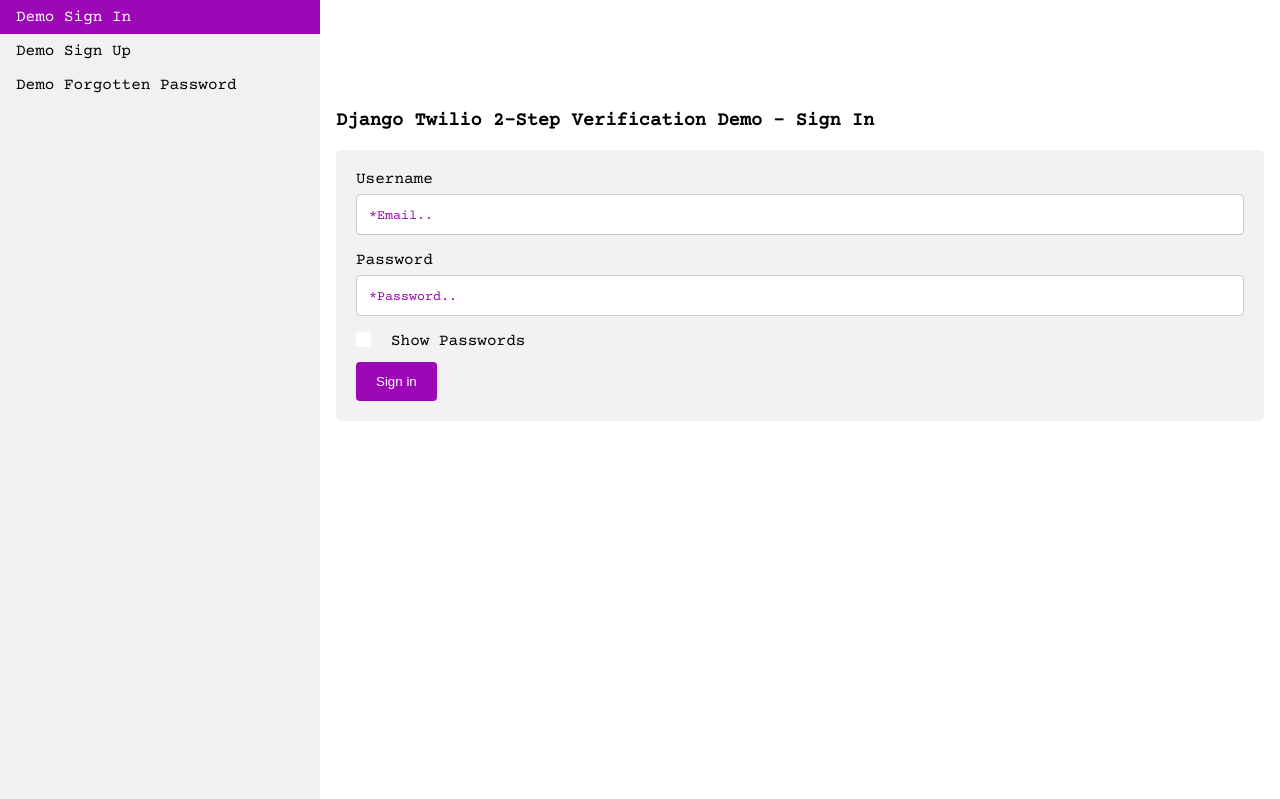
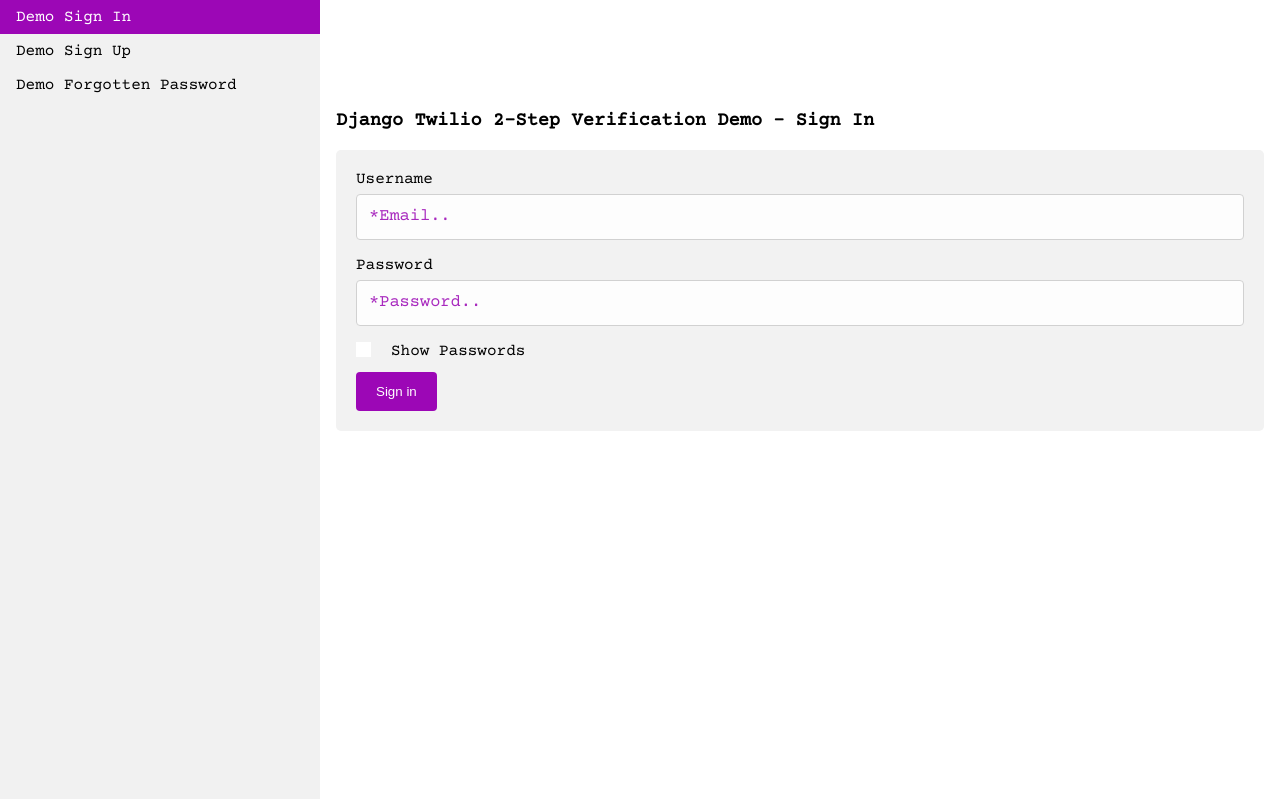
Before and after one commit to bobby-didcoding/did_django_twilio_app, a Django app: page / in a window 1280 px wide. Shown: the top 799 px of the page. Run offline with Django 3.2, Linux system fonts and the light colour scheme.

Commit message:
debugging

```diff
--- a/did_django_twilio_api/settings.py
+++ b/did_django_twilio_api/settings.py
@@ -140,7 +140,7 @@
 EMAIL_PORT = 'XXX'
 EMAIL_USE_TLS = 'XXX'
 EMAIL_HOST_USER = 'XXX'
-DISPLAY_NAME = "2-step auth demo email"
+DISPLAY_NAME = "2-Step Verification API demo email"
 DONOT_REPLY_EMAIL_PASSWORD = 'XXX'
 CURRENT_SITE = "http://localhost:8000"
 
--- a/static/main.css
+++ b/static/main.css
@@ -97,6 +97,18 @@
 ::placeholder {
   color: #9c07b6;
   font-family: 'Courier Prime', monospace;
+}
+
+select.selection option,
+{
+  color: #9c07b6;
+  font-family: 'Courier Prime', monospace;
+}
+
+input, select{
+  color: #9c07b6;
+  font-family: 'Courier Prime', monospace;
+
 }
 
 /* The container */
@@ -276,3 +288,23 @@
 #payment-form {
   width: 100%;
 }
+
+/* style inputs and link buttons */
+input, select,
+.btn {
+  width: 100%;
+  padding: 12px;
+  border: none;
+  border-radius: 4px;
+  margin: 5px 0;
+  opacity: 0.85;
+  display: inline-block;
+  font-size: 17px;
+  line-height: 20px;
+  text-decoration: none; /* remove underline from anchors */
+}
+
+input:hover,
+.btn:hover {
+  opacity: 1;
+}
--- a/users/forms.py
+++ b/users/forms.py
@@ -62,12 +62,12 @@
 	post_code = forms.CharField(max_length=8, required=True,
 		widget=forms.TextInput(attrs={'placeholder': '*Postal Code..'}))
 	country = forms.CharField(max_length=100, required=True,
-		widget=forms.Select(choices=COUNTRIES))
+		widget=forms.Select(attrs={"class": "selection"}, choices=COUNTRIES))
 
 
 	class Meta:
 		model = UserProfile
-		fields = ('telephone', 'address', 'town', 'county', 'post_code', )
+		fields = ('telephone', 'address', 'town', 'county', 'post_code', 'country' )
 
 
 
--- a/users/templates/users/two_step_verification.html
+++ b/users/templates/users/two_step_verification.html
@@ -30,7 +30,7 @@
     <label for="two_step_code">2-Step Code</label>
     {{ts_form.two_step_code}}
 
-   <button type="submit">Update Password</button>
+   <button type="submit">Verify</button>
  </form>
 
  {{ts_form.errors}}
--- a/users/views.py
+++ b/users/views.py
@@ -69,10 +69,6 @@
 			up.user = user
 			up.save()
 
-			#Need to explicitly save CharField with CHOICES for some reason
-			country = up_form.cleaned_data.get('country')
-			up.country = country
-			up.save()
 
 			# Mark user profile as inactive until verified
 			user.is_active = False
```
